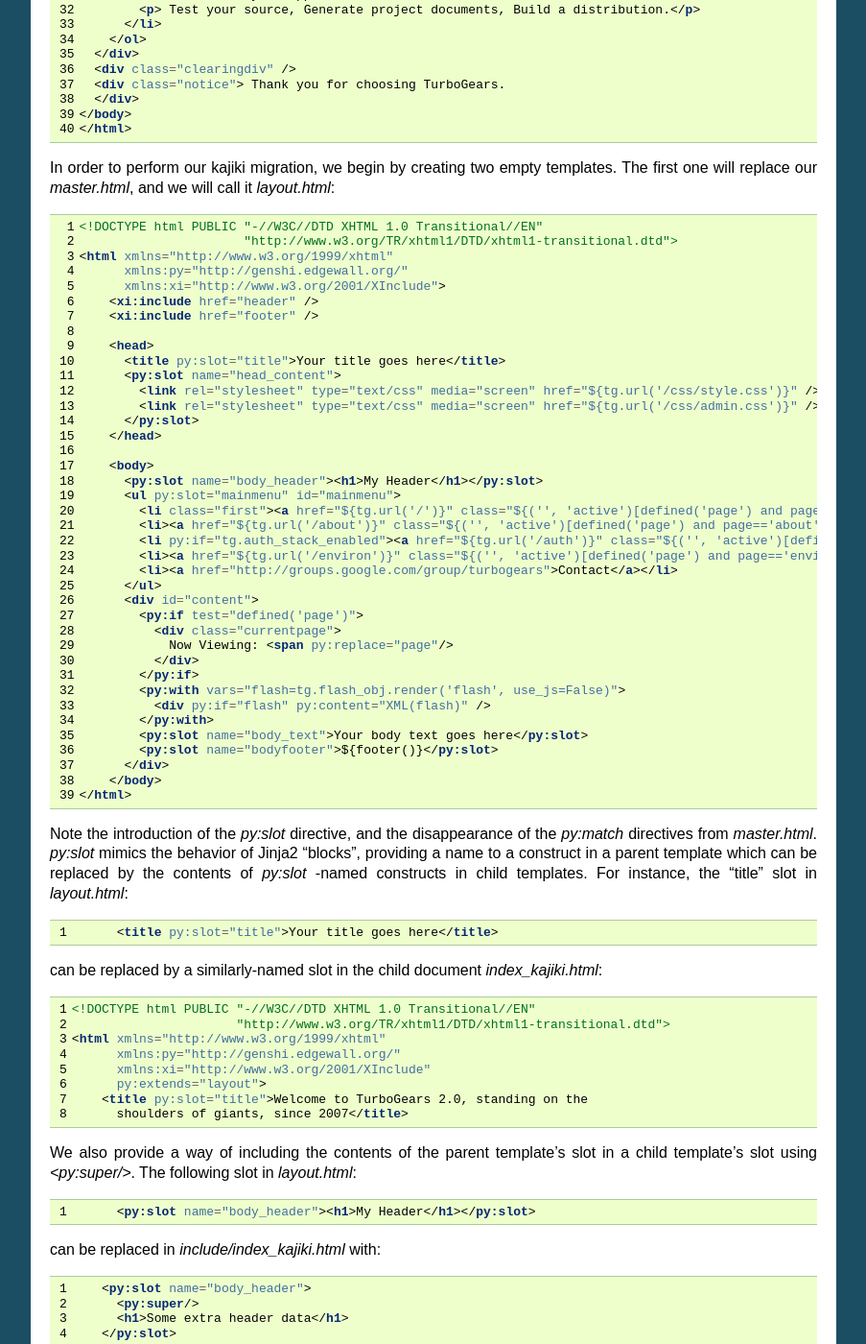
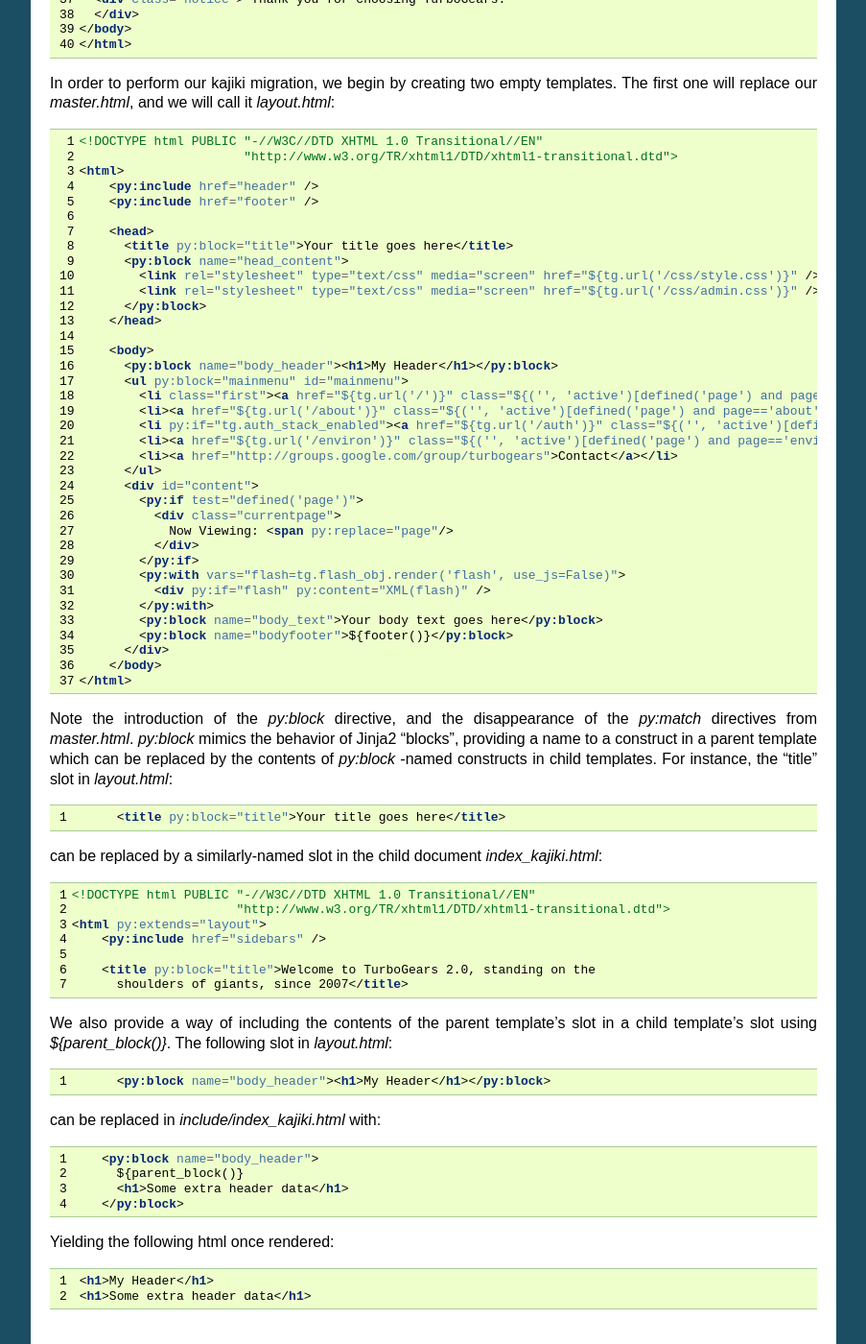
Before and after one commit to jackrosenthal/kajiki, a Sphinx documentation site: the page built from docs/migrating_from_genshi.rst, in a window 1280 px wide and 1400 px high, scrolled down 2367 px. Shown: the whole window at 96% size, without its empty margins (198-1101 px from the left). Built offline with Sphinx 7.4.7, drawn with Linux system fonts in a browser that asks for light colours; some of the changed text lies outside the part shown.

Commit message:
More doc updates

```diff
--- a/docs/include/index_fastpt.html
+++ b/docs/include/index_kajiki.html
@@ -1,20 +1,17 @@
 <!DOCTYPE html PUBLIC "-//W3C//DTD XHTML 1.0 Transitional//EN"
                       "http://www.w3.org/TR/xhtml1/DTD/xhtml1-transitional.dtd">
-<html xmlns="http://www.w3.org/1999/xhtml"
-      xmlns:py="http://genshi.edgewall.org/"
-      xmlns:xi="http://www.w3.org/2001/XInclude"
-      py:extends="layout">
-    <xi:include href="sidebars" />
+<html py:extends="layout">
+    <py:include href="sidebars" />
 
-    <title py:slot="title">Welcome to TurboGears 2.0, standing on the
+    <title py:block="title">Welcome to TurboGears 2.0, standing on the
       shoulders of giants, since 2007</title>
 
-    <py:slot name="body_header">
-      <py:super/>
+    <py:block name="body_header">
+      ${parent_block()}
       <h1>Some extra header data</h1>
-    </py:slot>
+    </py:block>
 
-    <py:slot name="body_text">
+    <py:block name="body_text">
       ${sidebar_top()}
       <div id="getting_started">
         <h2>Presentation</h2>
@@ -38,5 +35,5 @@
       <div class="clearingdiv" />
       <div class="notice"> Thank you for choosing TurboGears.
       </div>
-    </py:slot>
+    </py:block>
 </html>
--- a/docs/include/layout.html
+++ b/docs/include/layout.html
@@ -1,22 +1,20 @@
 <!DOCTYPE html PUBLIC "-//W3C//DTD XHTML 1.0 Transitional//EN"
                       "http://www.w3.org/TR/xhtml1/DTD/xhtml1-transitional.dtd">
-<html xmlns="http://www.w3.org/1999/xhtml"
-      xmlns:py="http://genshi.edgewall.org/"
-      xmlns:xi="http://www.w3.org/2001/XInclude">
-    <xi:include href="header" />
-    <xi:include href="footer" />
+<html>
+    <py:include href="header" />
+    <py:include href="footer" />
 
     <head>
-      <title py:slot="title">Your title goes here</title>
-      <py:slot name="head_content">
+      <title py:block="title">Your title goes here</title>
+      <py:block name="head_content">
         <link rel="stylesheet" type="text/css" media="screen" href="${tg.url('/css/style.css')}" />
         <link rel="stylesheet" type="text/css" media="screen" href="${tg.url('/css/admin.css')}" />
-      </py:slot>
+      </py:block>
     </head>
 
     <body>
-      <py:slot name="body_header"><h1>My Header</h1></py:slot>
-      <ul py:slot="mainmenu" id="mainmenu">
+      <py:block name="body_header"><h1>My Header</h1></py:block>
+      <ul py:block="mainmenu" id="mainmenu">
         <li class="first"><a href="${tg.url('/')}" class="${('', 'active')[defined('page') and page=='index']}">Welcome</a></li>
         <li><a href="${tg.url('/about')}" class="${('', 'active')[defined('page') and page=='about']}">About</a></li>
         <li py:if="tg.auth_stack_enabled"><a href="${tg.url('/auth')}" class="${('', 'active')[defined('page') and page=='auth']}">Authentication</a></li>
@@ -32,8 +30,8 @@
         <py:with vars="flash=tg.flash_obj.render('flash', use_js=False)">
           <div py:if="flash" py:content="XML(flash)" />
         </py:with>
-        <py:slot name="body_text">Your body text goes here</py:slot>
-        <py:slot name="bodyfooter">${footer()}</py:slot>
+        <py:block name="body_text">Your body text goes here</py:block>
+        <py:block name="bodyfooter">${footer()}</py:block>
       </div>
     </body>
 </html>
--- a/docs/migrating_from_genshi.rst
+++ b/docs/migrating_from_genshi.rst
@@ -1,39 +1,32 @@
 Migrating from Genshi
 ======================================
-
-.. warning::
-   This document is mostly obsolete.  Use at your own risk!
 
 Kajiki uses syntax derived from the syntax of Genshi.  In particular, the
 following directives are supported, with semantics intended to be nearly identical to
 those of Genshi_.
 
  * `py:def`
- * `py:when`
- * `py:otherwise`
+ * `py:choose` -- renamed `py:with`
+ * `py:when` -- renamed `py:case`
+ * `py:otherwise` -- renamed `py:else`
  * `py:for`
  * `py:if`
- * `py:choose`
  * `py:with`
  * `py:replace`
  * `py:content`
  * `py:attrs`
  * `py:strip`
- * `xi:include`
+ * `xi:include` -- renamed `py:include`
 
 Note that, in particular, `py:match` is not supported.  In addition, Kajiki
 supports the following additional directives:
 
- * `py:include` - same semantics as `xi:include`, use if you don't like lots of
-   namespaces in your xml
  * `py:extends` - indicates that this is an extension template.  The parent
-   template will be read in and used for layout, with any `py:slot` directives in
-   the child template overriding the `py:slot` directives defined in the parent.
- * `py:slot` - used to name a replaceable 'slot' in a parent template, or to
-   specify a slot override in a child template.  The `py:slot` semantics are
+   template will be read in and used for layout, with any `py:block` directives in
+   the child template overriding the `py:block` directives defined in the parent.
+ * `py:block` - used to name a replaceable 'slot' in a parent template, or to
+   specify a slot override in a child template.  The `py:block` semantics are
    modeled after the `{% block %}` semantics of Jinja2_.
- * `py:super` - used to insert the contents of a parent `py:slot`, modeled after
-   `{% super %}` in Jinja2_.
 
 Generally, migration consists of a few steps that can be simple or quite
 difficult based on your fondness of the `py:match` directive in Genshi.  In
@@ -46,11 +39,11 @@ steps should suffice:
  * In a simple case where you have only a few `py:match` directives, all of which
    are in a `master.html` template that is being included from child templates,
    I recommend that you rewrite the `master.html` as `layout.html`, defining
-   named `py:slot` regions that will be overridden in child templates.
+   named `py:block` regions that will be overridden in child templates.
  * In your child templates, remove the `<xi:include href="master.html">` that
    probably lurks near the top.  Then add a `py:extends` directive to the
    top-level tag (usually `<html>`).  The tag the parts of the child template
-   that are intended to override parts of the parent template with the `py:slot`
+   that are intended to override parts of the parent template with the `py:block`
    directive.
 
 Example Migration
@@ -79,38 +72,39 @@ templates.  The first one will replace our `master.html`, and we will call it
    :linenos:
    :language: html
 
-Note the introduction of the `py:slot` directive, and the disappearance of the
-`py:match` directives from `master.html`.  `py:slot` mimics the behavior of
+Note the introduction of the `py:block` directive, and the disappearance of the
+`py:match` directives from `master.html`.  `py:block` mimics the behavior of
 Jinja2 "blocks", providing a name to a construct in a parent template which can be
-replaced by the contents of `py:slot` -named constructs in child templates.  For
+replaced by the contents of `py:block` -named constructs in child templates.  For
 instance, the "title" slot in `layout.html`:
 
 .. literalinclude:: include/layout.html
    :linenos:
    :language: html
-   :lines: 10
+   :lines: 8
 
 can be replaced by a similarly-named slot in the child document `index_kajiki.html`:
 
-.. literalinclude:: include/index_fastpt.html
+.. literalinclude:: include/index_kajiki.html
    :linenos:
    :language: html
-   :lines: 1-6, 9-10
+   :lines: 1-8
 
 We also provide a way of including the contents of the parent template's slot in
-a child template's slot using `<py:super/>`.  The following slot in `layout.html`:
+a child template's slot using `${parent_block()}`.  The following slot in
+`layout.html`:
 
 .. literalinclude:: include/layout.html
    :linenos:
    :language: html
-   :lines:  18
+   :lines:  16
 
 can be replaced in `include/index_kajiki.html` with:
 
-.. literalinclude:: include/index_fastpt.html
+.. literalinclude:: include/index_kajiki.html
    :linenos:
    :language: html
-   :lines: 12-15
+   :lines: 9-12
 
 Yielding the following html once rendered:
 
```
